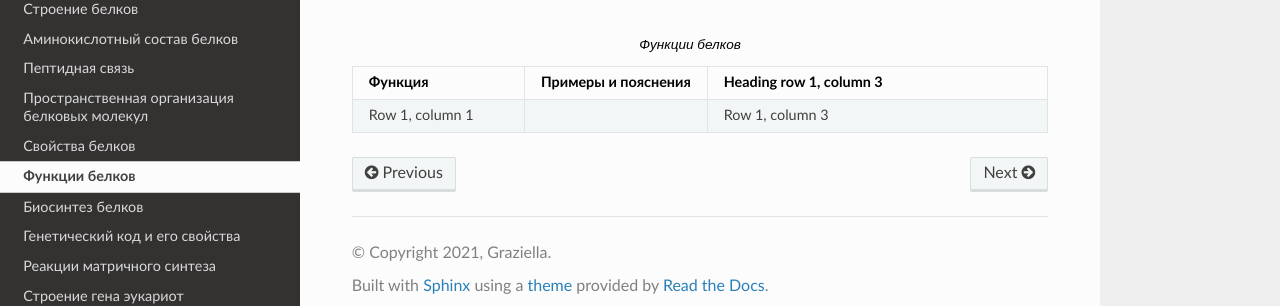
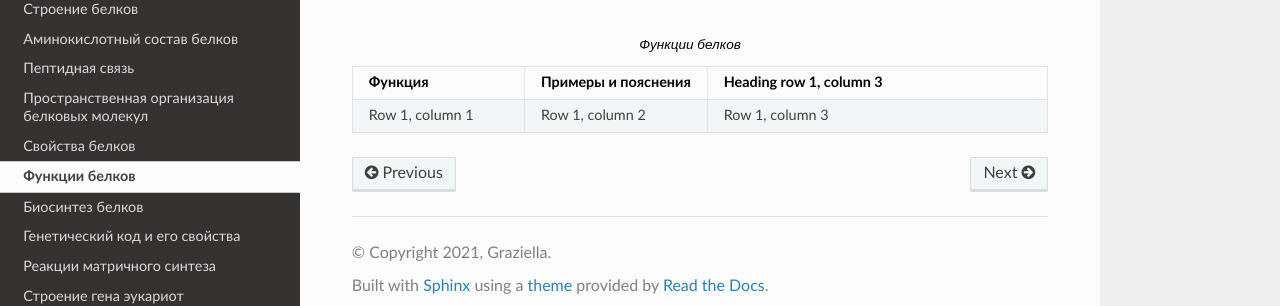
Before and after one commit to neptune2021/test_documentation, a Sphinx documentation site: the page built from docs/source/06.rst, in a window 1280 px wide. Shown: the part 136-442 px from the top of the page. Built offline with Sphinx 7.4.7 and the Read the Docs theme 2.0.0, drawn with Linux system fonts in a browser that asks for light colours.

Commit message:
Update 06.rst

```diff
--- a/docs/source/06.rst
+++ b/docs/source/06.rst
@@ -9,5 +9,5 @@
      - Примеры и пояснения
      - Heading row 1, column 3
    * - Row 1, column 1
-     -
+     - Row 1, column 2
      - Row 1, column 3
```
